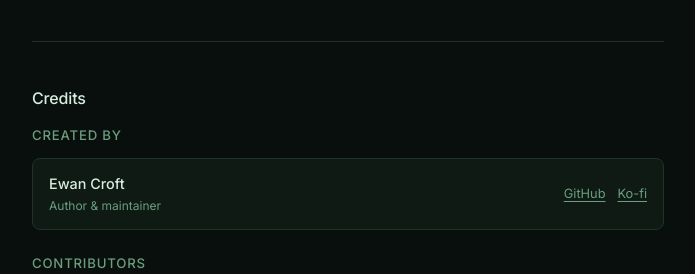
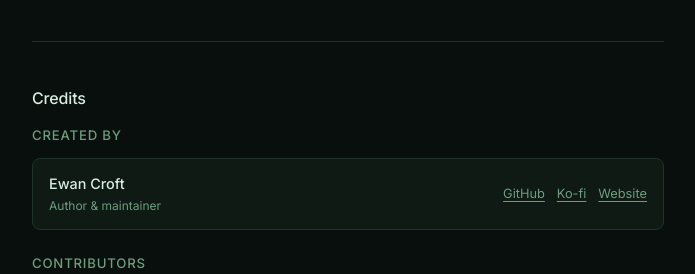
Before and after one commit to ewanc26/malachite, a SvelteKit app in the folder web/: page /about in a window 1280 px wide. Shown: the part 1243-1517 px from the top of the page, without its empty margins (292-987 px from the left). Built offline with nearby package versions, Linux system fonts and the light colour scheme.

Commit message:
feat: add personal website link

```diff
--- a/web/src/routes/about/+page.svelte
+++ b/web/src/routes/about/+page.svelte
@@ -98,6 +98,7 @@
       <div class="person-links">
         <a href="https://github.com/ewanc26" target="_blank" rel="noopener">GitHub</a>
         <a href="https://ko-fi.com/ewancroft" target="_blank" rel="noopener">Ko-fi</a>
+        <a href="https://ewancroft.uk" target="_blank" rel="noopener">Website</a>
       </div>
     </div>
 
```
